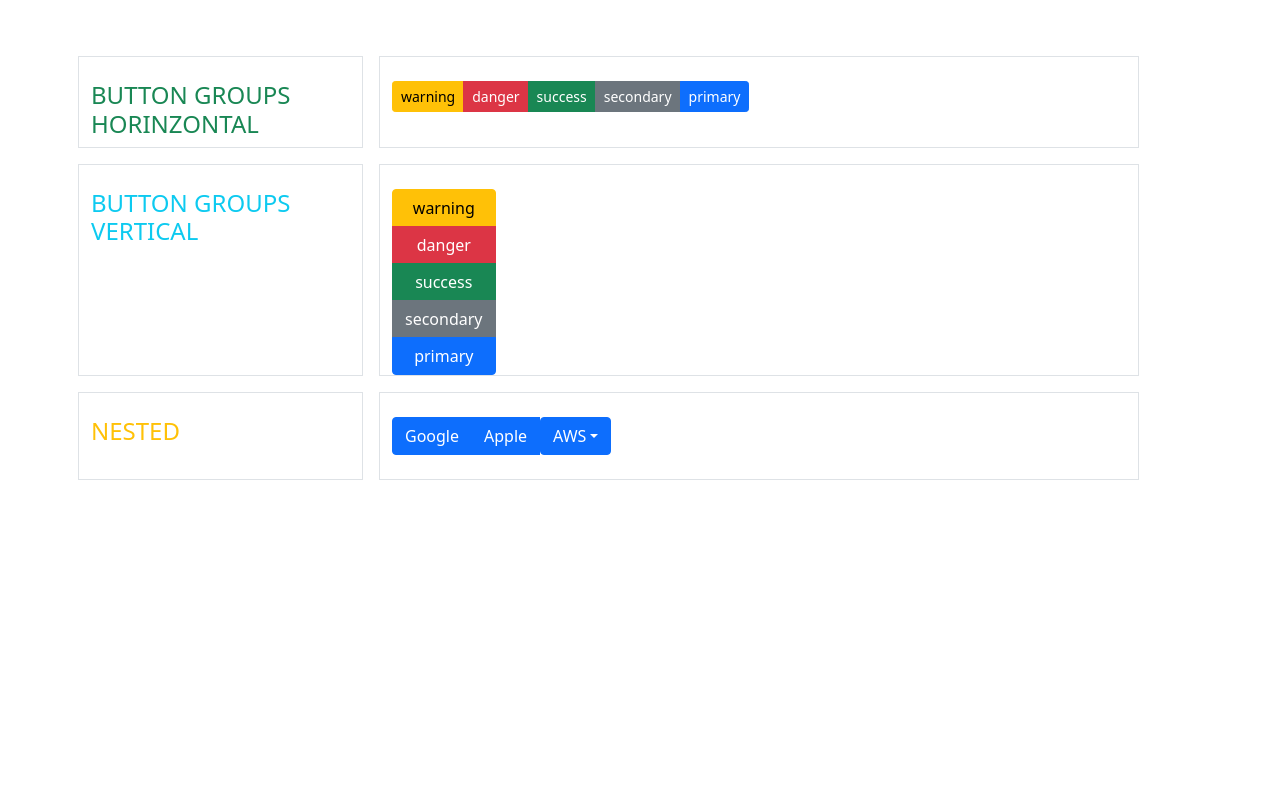
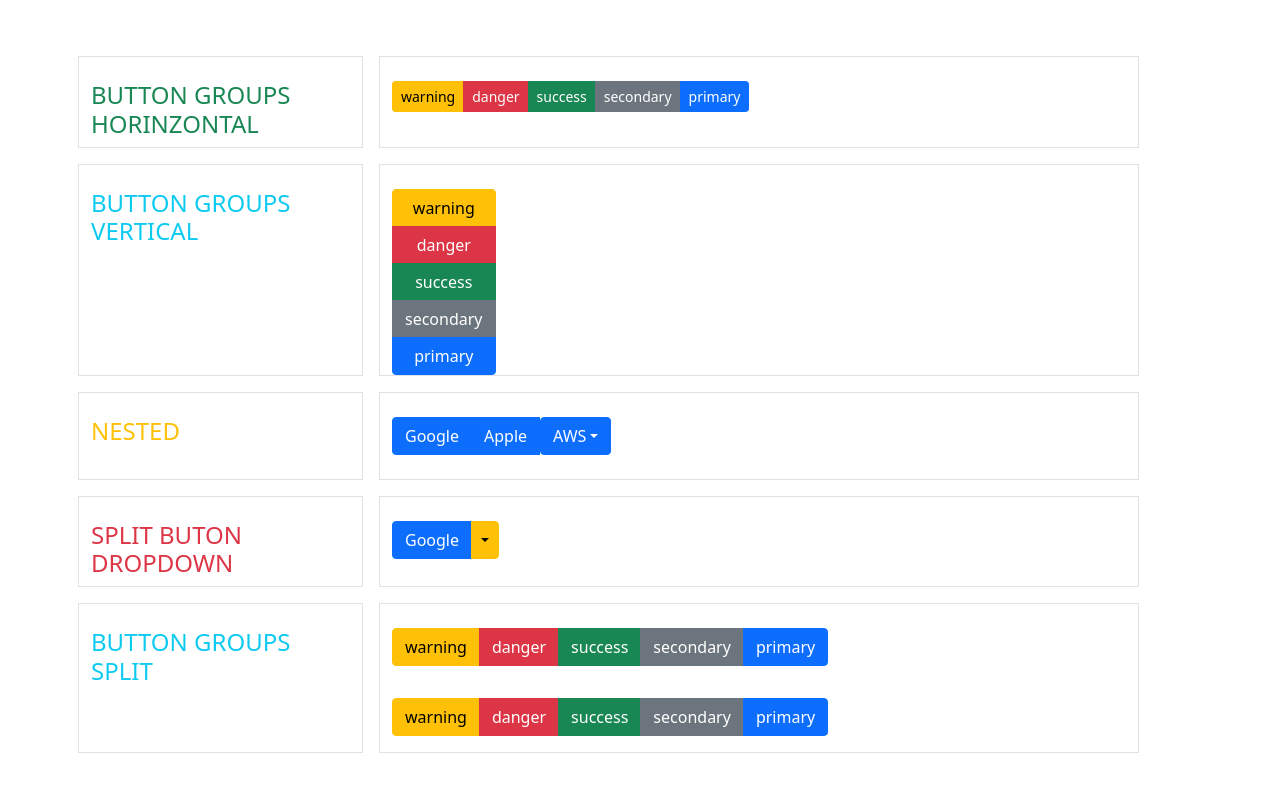
Before and after one commit to kuyesu/Bootstrap-Tutoria, a website: page button-groups/button-group.html in a window 1280 px wide. Drawn offline with nearby package versions, Linux system fonts and the light colour scheme.

Commit message:
finish with buttons

```diff
--- a/button-groups/button-group.html
+++ b/button-groups/button-group.html
@@ -50,6 +50,40 @@
                     </div>
                 </div>
             </div>
+            <div class="col-sm-3 m-2 pt-4 border">
+                <h4 class="text-uppercase text-danger">Split Buton dropdown</h4>
+            </div>
+            <div class="col-sm-8 m-2 pt-4 border pb-4">
+                <div class="btn-group">
+                    <button type="button" class="btn btn-primary">Google</button>
+                    <button type="button" class="btn btn-warning dropdown-toggle dropdown-toggle-split" data-toggle="dropdown">
+                        <span class="caret"></span>
+                    </button>
+                    <div class="dropdown-menu">
+                        <a class="dropdown-item" href="#">EC2</a>
+                        <a class="dropdown-item" href="#">Bucket</a>
+                    </div>
+                </div>
+            </div>
+            <div class="col-sm-3 pt-3 m-2 pt-4 border">
+                <h4 class="text-uppercase text-info">Button Groups split</h4>
+            </div>
+            <div class="col-sm-8 m-2 pt-4 border">
+                <div class="btn-group pb-3">
+                    <button type="button" class="btn btn-warning">warning</button>
+                    <button type="button" class="btn btn-danger">danger</button>
+                    <button type="button" class="btn btn-success">success</button>
+                    <button type="button" class="btn btn-secondary">secondary</button>
+                    <button type="button" class="btn btn-primary">primary</button>
+                </div>
+                <div class="btn-group pt-3 pb-3">
+                    <button type="button" class="btn btn-warning">warning</button>
+                    <button type="button" class="btn btn-danger">danger</button>
+                    <button type="button" class="btn btn-success">success</button>
+                    <button type="button" class="btn btn-secondary">secondary</button>
+                    <button type="button" class="btn btn-primary">primary</button>
+                </div>
+            </div>
         </div>
     </div>
 </body>
```
